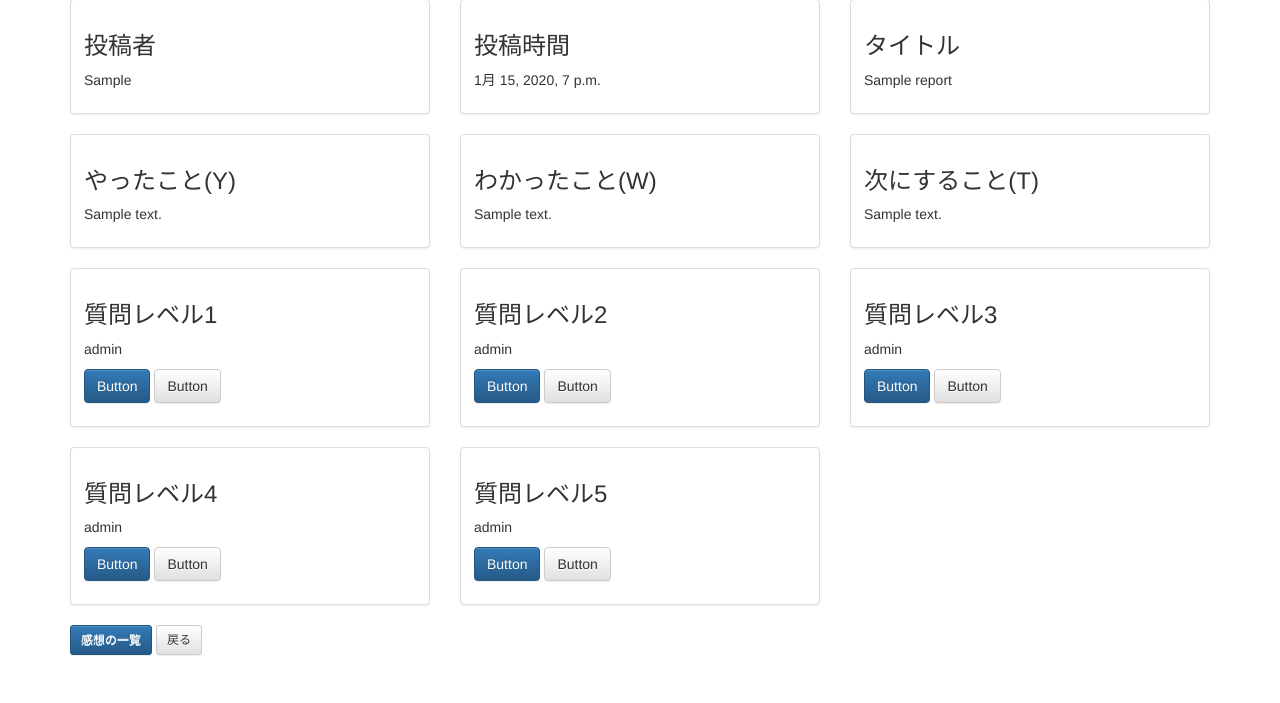
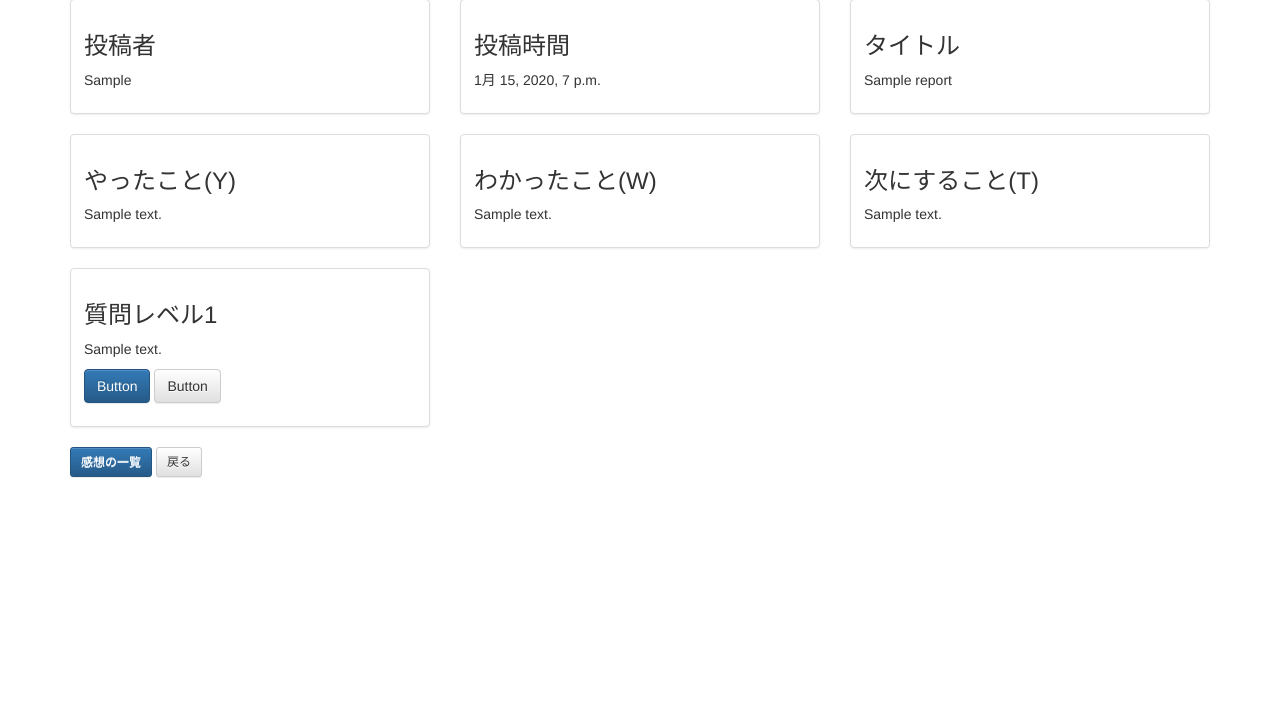
Before and after one commit to washinofumihiro/web_application_nippo, a Django app: page /report/browse/1/ in a window 1280 px wide. Shown: the part 97-800 px from the top of the page. Run offline with Django 3.2, Linux system fonts and the light colour scheme; a user stored in the database is signed in; tables that the repository leaves empty hold one stand-in row (values such as "Sample post"); some libraries are stand-ins or nearby versions.

Commit message:
fixeed question form

```diff
--- a/daily_report/day/models.py
+++ b/daily_report/day/models.py
@@ -33,13 +33,21 @@ class Impression(models.Model):
         return self.comment
 
 
-class QuestionLevel(models.Model):
-    report = models.ForeignKey(Report, verbose_name='日報', related_name='levels')
-    question_level_1 = models.TextField('レベル1', blank=True)
-    question_level_2 = models.TextField('レベル2', blank=True)
-    question_level_3 = models.TextField('レベル3', blank=True)
-    question_level_4 = models.TextField('レベル4', blank=True)
-    question_level_5 = models.TextField('レベル5', blank=True)
+# class QuestionLevel(models.Model):
+#     report = models.ForeignKey(Report, verbose_name='日報', related_name='levels')
+#     question_level_1 = models.TextField('レベル1', blank=True)
+#     question_level_2 = models.TextField('レベル2', blank=True)
+#     question_level_3 = models.TextField('レベル3', blank=True)
+#     question_level_4 = models.TextField('レベル4', blank=True)
+#     question_level_5 = models.TextField('レベル5', blank=True)
+#
+#     def __str__(self):
+#         return self.level
+
+
+class Question(models.Model):
+    report = models.ForeignKey(Report, verbose_name='日報', related_name='questions')
+    question_content = models.TextField('質問内容', blank=True)
 
     def __str__(self):
-        return self.level
+        return self.question
--- a/daily_report/day/question_level_api.py
+++ b/daily_report/day/question_level_api.py
@@ -1,6 +1,6 @@
 from django.shortcuts import render, get_object_or_404, redirect
-from .models import Report, Impression,QuestionLevel
-from .forms import ReportForm, ImpressionForm, QuestionLevelForm, SearchForm
+from .models import Report, Impression, Question
+from .forms import ReportForm, ImpressionForm, QuestionForm, SearchForm
 from django.views.generic.list import ListView
 from django.contrib.auth.decorators import login_required
 from django.views.decorators.http import require_POST
@@ -28,18 +28,18 @@ def list(report_id):
 def show(report_id):
     if report_id:   # report_id が指定されている (修正時)
         # question = get_object_or_404(QuestionLevel, pk=report_id)
-        question = Report.objects.all().prefetch_related("levels").get(id=report_id).levels.all()[0]
+        question = Report.objects.all().prefetch_related("questions").get(id=report_id).questions.all()[0]
         # question = QuestionLevel.abjects.get(id=report_id)
         # print(question.question_level_1)
     else:         # report_id が指定されていない (追加時)
-        question = QuestionLevel()
+        question = Question()
 
     return question
 
 
 def edit(post_data, question, report_id):
     report = get_object_or_404(Report, pk=report_id)
-    form = QuestionLevelForm(post_data, instance=question)  # POST された request データからフォームを作成
+    form = QuestionForm(post_data, instance=question)  # POST された request データからフォームを作成
     if form.is_valid():  # フォームのバリデーション
         question = form.save(commit=False)
         question.report = report
--- a/daily_report/day/templates/day/report_browse.html
+++ b/daily_report/day/templates/day/report_browse.html
@@ -70,43 +70,44 @@
                 <div class="thumbnail">
                     <div class="caption">
                         <h3>質問レベル1</h3>
-                        <p>{{ question_form.question_level_1 }}</p>
-                        <p><a href="#" class="btn btn-primary" role="button">Button</a> <a href="#" class="btn btn-default" role="button">Button</a></p>
-                    </div>
-                </div>
-            </div>
-            <div class="col-sm-6 col-md-4">
-                <div class="thumbnail">
-                    <div class="caption">
-                        <h3>質問レベル2</h3>
-                        <p>{{ question_form.question_level_2 }}</p>
-                        <p><a href="#" class="btn btn-primary" role="button">Button</a> <a href="#" class="btn btn-default" role="button">Button</a></p>
-                    </div>
-                </div>
-            </div>
-            <div class="col-sm-6 col-md-4">
-                <div class="thumbnail">
-                    <div class="caption">
-                        <h3>質問レベル3</h3>
-                        <p>{{ question_form.question_level_3 }}</p>
-                        <p><a href="#" class="btn btn-primary" role="button">Button</a> <a href="#" class="btn btn-default" role="button">Button</a></p>
-                    </div>
-                </div>
-            </div>
-            <div class="col-sm-6 col-md-4">
-                <div class="thumbnail">
-                    <div class="caption">
-                        <h3>質問レベル4</h3>
-                        <p>{{ question_form.question_level_4 }}</p>
-                        <p><a href="#" class="btn btn-primary" role="button">Button</a> <a href="#" class="btn btn-default" role="button">Button</a></p>
-                    </div>
-                </div>
-            </div>
-            <div class="col-sm-6 col-md-4">
-                <div class="thumbnail">
-                    <div class="caption">
-                        <h3>質問レベル5</h3>
-                        <p>{{ question_form.question_level_5 }}</p>
+                        <!--<p>{{ question_form.question_level_1 }}</p>-->
+                        <!--<p><a href="#" class="btn btn-primary" role="button">Button</a> <a href="#" class="btn btn-default" role="button">Button</a></p>-->
+                    <!--</div>-->
+                <!--</div>-->
+            <!--</div>-->
+            <!--<div class="col-sm-6 col-md-4">-->
+                <!--<div class="thumbnail">-->
+                    <!--<div class="caption">-->
+                        <!--<h3>質問レベル2</h3>-->
+                        <!--<p>{{ question_form.question_level_2 }}</p>-->
+                        <!--<p><a href="#" class="btn btn-primary" role="button">Button</a> <a href="#" class="btn btn-default" role="button">Button</a></p>-->
+                    <!--</div>-->
+                <!--</div>-->
+            <!--</div>-->
+            <!--<div class="col-sm-6 col-md-4">-->
+                <!--<div class="thumbnail">-->
+                    <!--<div class="caption">-->
+                        <!--<h3>質問レベル3</h3>-->
+                        <!--<p>{{ question_form.question_level_3 }}</p>-->
+                        <!--<p><a href="#" class="btn btn-primary" role="button">Button</a> <a href="#" class="btn btn-default" role="button">Button</a></p>-->
+                    <!--</div>-->
+                <!--</div>-->
+            <!--</div>-->
+            <!--<div class="col-sm-6 col-md-4">-->
+                <!--<div class="thumbnail">-->
+                    <!--<div class="caption">-->
+                        <!--<h3>質問レベル4</h3>-->
+                        <!--<p>{{ question_form.question_level_4 }}</p>-->
+                        <!--<p><a href="#" class="btn btn-primary" role="button">Button</a> <a href="#" class="btn btn-default" role="button">Button</a></p>-->
+                    <!--</div>-->
+                <!--</div>-->
+            <!--</div>-->
+            <!--<div class="col-sm-6 col-md-4">-->
+                <!--<div class="thumbnail">-->
+                    <!--<div class="caption">-->
+                        <!--<h3>質問レベル5</h3>-->
+                        <!--<p>{{ question_form.question_level_5 }}</p>-->
+                        <p>{{ question_form.question_content }}</p>
                         <p><a href="#" class="btn btn-primary" role="button">Button</a> <a href="#" class="btn btn-default" role="button">Button</a></p>
                     </div>
                 </div>
--- a/daily_report/day/views.py
+++ b/daily_report/day/views.py
@@ -1,6 +1,6 @@
 from django.shortcuts import render, get_object_or_404, redirect
-from .models import Report, Impression, QuestionLevel
-from .forms import ReportForm, ImpressionForm, QuestionLevelForm, SearchForm
+from .models import Report, Impression, Question
+from .forms import ReportForm, ImpressionForm, QuestionForm, SearchForm
 from django.views.generic.list import ListView
 from django.contrib.auth.decorators import login_required
 from django.views.decorators.http import require_POST
@@ -61,7 +61,7 @@ def report_edit(request, report_id=None):
             return redirect('day:report_list')
     else:  # GET の時
         report_form = ReportForm(instance=report)  # report インスタンスからフォームを作成
-        question_form = QuestionLevelForm(instance=question)
+        question_form = QuestionForm(instance=question)
 
     # print(question_form.question_level_1)
     # return render(request, 'day/report_edit.html', dict(report_form=report_form,
```
Also changed, not shown: daily_report/day/forms.py (+11 -4 lines), daily_report/day/templates/day/report_edit.html (+11 -10 lines), daily_report/day/migrations/0020_auto_20161017_1036.py (added).
